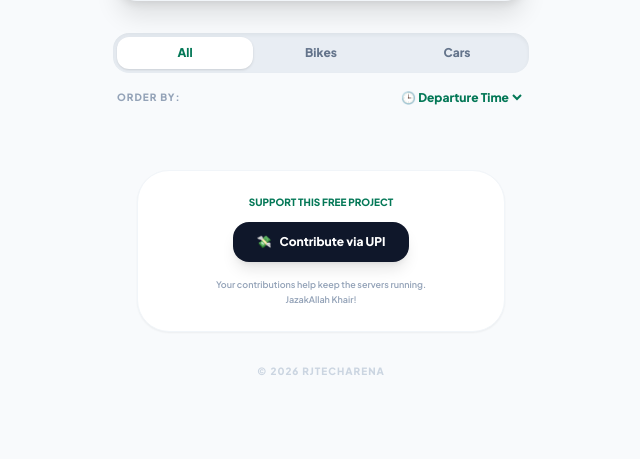
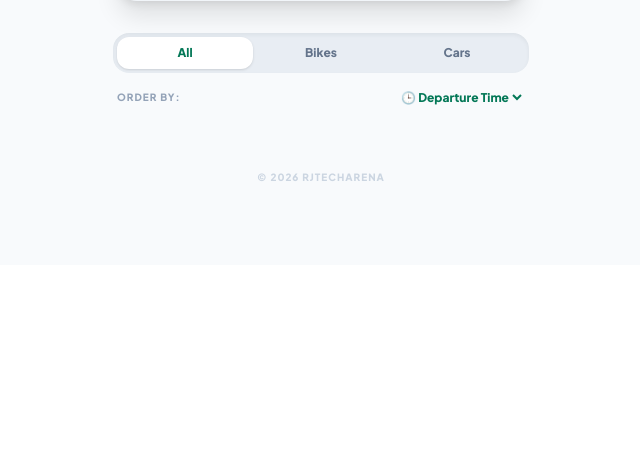
Before and after one commit to rjtecharena/DheeniDrive, a Flask app: page / in a window 1280 px wide. Shown: the part 713-1172 px from the top of the page, without its empty margins (319-959 px from the left). After the commit the page ends 894 px from the top, so only its background shows below. Run offline with Flask 3, Linux system fonts and the light colour scheme; the visitor is signed in with stand-in values (Sample User, id 1); data that the repository does not hold is empty; some libraries are stand-ins or nearby versions.

Commit message:
commented upi information

```diff
--- a/templates/index.html
+++ b/templates/index.html
@@ -178,7 +178,7 @@
         </div>
 
         <footer class="mt-16 mb-8 text-center px-6">
-            <div class="inline-block bg-white p-6 rounded-[2rem] shadow-sm border border-slate-100 w-full">
+            <!--<div class="inline-block bg-white p-6 rounded-[2rem] shadow-sm border border-slate-100 w-full">
 
 
                 <p class="text-[10px] font-bold text-emerald-700 uppercase mb-3">Support this Free Project</p>
@@ -192,7 +192,7 @@
                     Your contributions help keep the servers running.
                     <br>JazakAllah Khair!
                 </p>
-            </div>
+            </div>-->
 
             <p class="mt-8 text-[10px] text-slate-300 font-bold uppercase tracking-widest">
                 © 2026 RjTechArena
```
